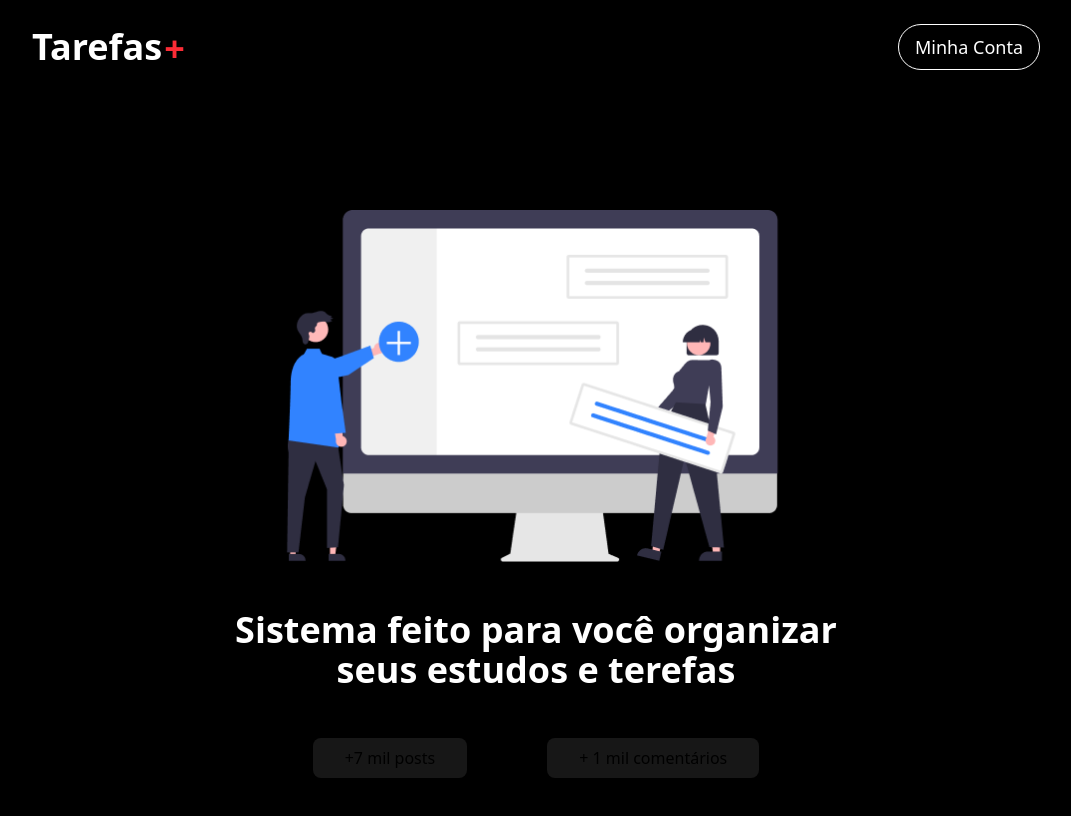
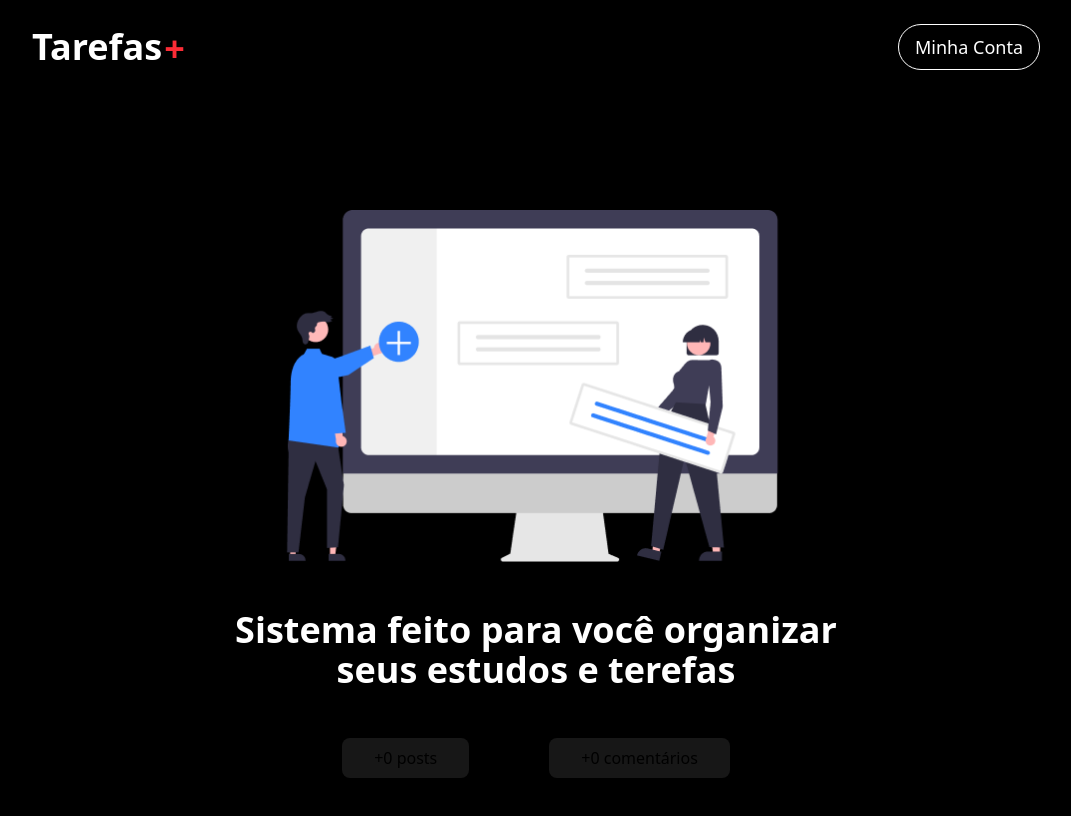
Before and after one commit to DorigonBruno/tarefa_plus, a Next.js app: page / in a window 1280 px wide. Shown: the top 816 px of the page, without its empty margins (104-1175 px from the left). Built offline with nearby package versions, Linux system fonts and the light colour scheme; no server answers; the database is empty.

Commit message:
build static props in server side

```diff
--- a/src/components/header/index.tsx
+++ b/src/components/header/index.tsx
@@ -16,7 +16,7 @@ export default function Header() {
 
           {session?.user && (
             <Link href="/dashboard">
-              <button className="cursor-pointer bg-white text-black rounded-md py-1 px-2">
+              <button className="cursor-pointer bg-white text-black rounded-md py-1 px-2 text-xs md:text-lg mt-2">
                 Meu Painel
               </button>
             </Link>
--- a/src/pages/index.tsx
+++ b/src/pages/index.tsx
@@ -1,8 +1,17 @@
+import { GetStaticProps } from "next";
 import Image from "next/image";
 import logo from "../../public/assets/hero.png";
 import Head from "next/head";
 
-export default function Home() {
+import { collection, getDocs } from "firebase/firestore";
+import { db } from "../services/firebaseConnection";
+
+type HomeProps = {
+  posts: number;
+  comments: number;
+};
+
+export default function Home({ posts, comments }: HomeProps) {
   return (
     <div className="bg-black">
       <Head>
@@ -25,13 +34,29 @@ export default function Home() {
             className="bg-foreground text-black rounded-lg
            py-2 px-8"
           >
-            +7 mil posts
+            +{posts} posts
           </button>
           <button className="bg-foreground text-black rounded-lg py-2 px-8">
-            + 1 mil comentários
+            +{comments} comentários
           </button>
         </div>
       </main>
     </div>
   );
 }
+
+export const getStaticProps: GetStaticProps = async () => {
+  const commentRef = collection(db, "comentarios");
+  const commentSnapshot = await getDocs(commentRef);
+
+  const postRef = collection(db, "tarefas");
+  const postSnapshot = await getDocs(postRef);
+
+  return {
+    props: {
+      posts: postSnapshot.size || 0,
+      comments: commentSnapshot.size || 0,
+    },
+    revalidate: 60,
+  };
+};
```
